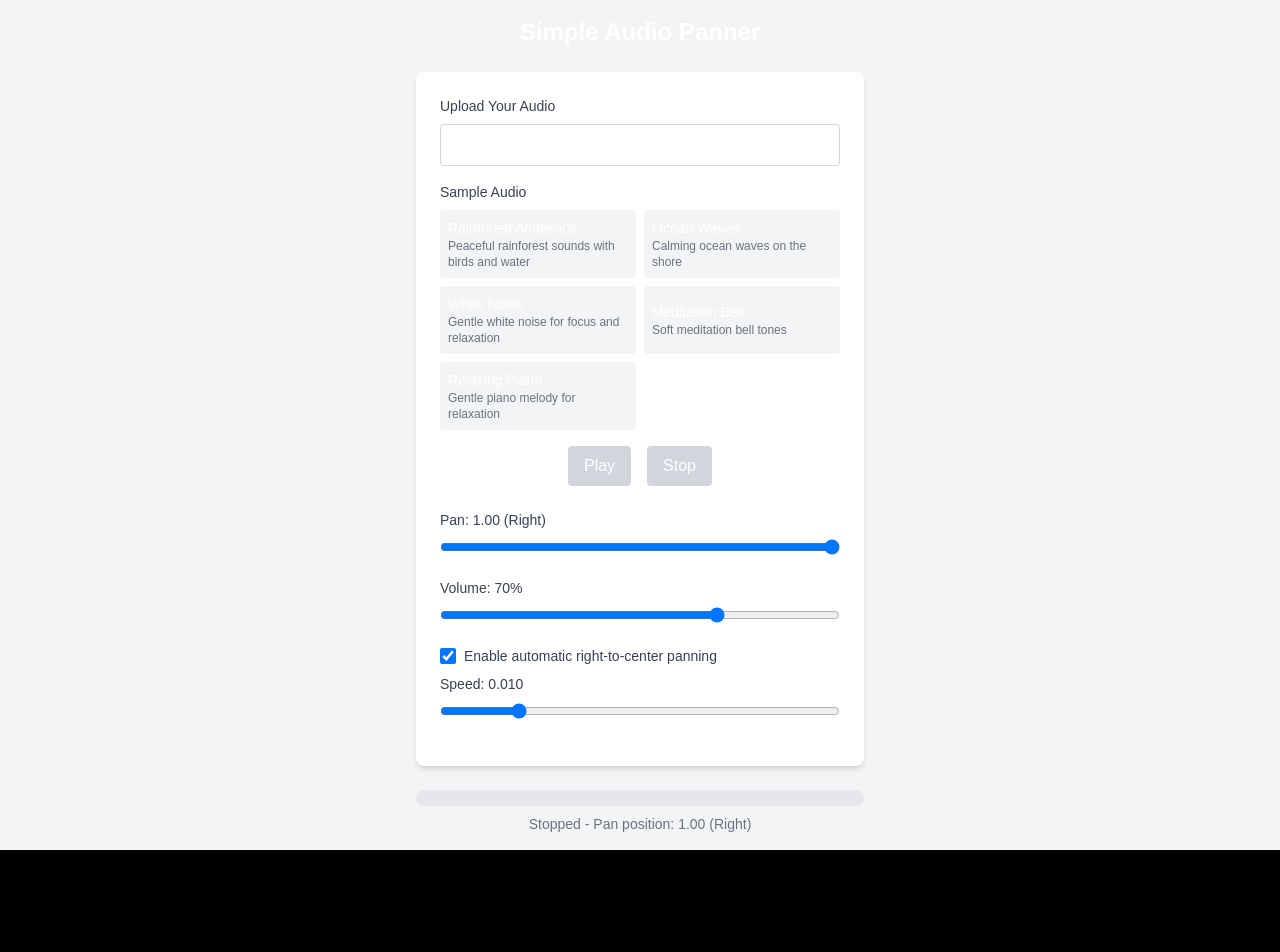
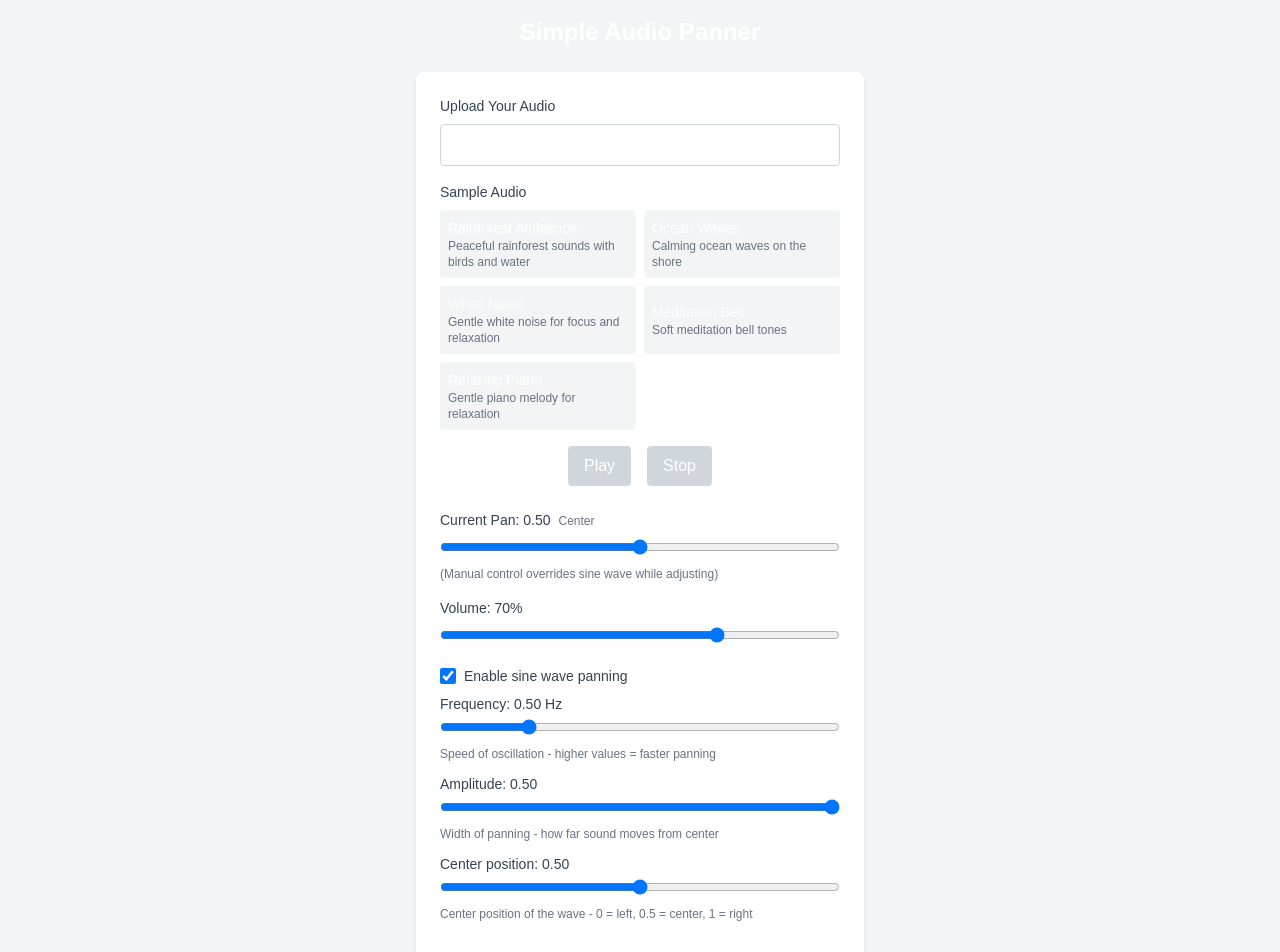
Before and after one commit to Arcadesys/doctorfeelgood, a Next.js app: page /panner in a window 1280 px wide. Shown: the top 952 px of the page. Before the commit the page ends 850 px from the top, so only its background shows below. Built offline with nearby package versions, Linux system fonts and the light colour scheme.

Commit message:
Implement sine wave oscillation with frequency and amplitude controls

```diff
--- a/src/components/SimplePanner.tsx
+++ b/src/components/SimplePanner.tsx
@@ -13,11 +13,14 @@ export function SimplePanner() {
   const [audioUrl, setAudioUrl] = useState<string>('');
   const [audioTitle, setAudioTitle] = useState<string>('');
   const [isPlaying, setIsPlaying] = useState(false);
-  const [panValue, setPanValue] = useState(1); // Start at right (1)
+  const [panValue, setPanValue] = useState(0.5); // Start at center
   const [volume, setVolume] = useState(0.7); // 0 to 1
+
+  // Oscillation parameters
   const [oscillationEnabled, setOscillationEnabled] = useState(true);
-  const [oscillationSpeed, setOscillationSpeed] = useState(0.01);
-  const [rightToCenter, setRightToCenter] = useState(true); // True = 1 to 0, False = -1 to 0
+  const [frequency, setFrequency] = useState(0.5); // Hz - cycles per second
+  const [amplitude, setAmplitude] = useState(0.5); // 0 to 1 - how wide the pan goes
+  const [offset, setOffset] = useState(0.5); // 0 to 1 - center position of the wave
 
   // References for the audio elements
   const audioElement = useRef<HTMLAudioElement | null>(null);
@@ -166,33 +169,31 @@ export function SimplePanner() {
     }
   }, [volume]);
 
-  // Oscillation effect - the real meat of the application
+  // Oscillation effect using sine wave
   useEffect(() => {
     if (!isPlaying || !oscillationEnabled) return;
 
-    // Create oscillation between right and center
-    let direction = rightToCenter ? -1 : 1; // -1 = towards center, 1 = towards right
-    let currentPosition = panValue;
+    // Track animation time
+    let startTime = Date.now();
 
     const interval = setInterval(() => {
-      // Move the pan position
-      currentPosition += oscillationSpeed * direction;
+      // Calculate elapsed time in seconds
+      const elapsedTime = (Date.now() - startTime) / 1000;
 
-      // Reverse direction if we hit the boundaries
-      if (currentPosition >= 1) {
-        currentPosition = 1;
-        direction = -1; // Start moving toward center
-      } else if (currentPosition <= 0) {
-        currentPosition = 0;
-        direction = 1; // Start moving toward right
-      }
+      // Calculate sine wave: offset + amplitude * sin(2π * frequency * time)
+      // This creates a wave centered at 'offset' with amplitude 'amplitude'
+      // that completes 'frequency' cycles per second
+      const newPanValue = offset + amplitude * Math.sin(2 * Math.PI * frequency * elapsedTime);
 
-      // Update the pan value state
-      setPanValue(currentPosition);
-    }, 20); // 20ms for smoother transitions
+      // Clamp between 0 and 1 to ensure it's a valid pan value
+      const clampedPanValue = Math.max(0, Math.min(1, newPanValue));
+
+      // Update pan value
+      setPanValue(clampedPanValue);
+    }, 16); // ~60fps for smooth visual updates
 
     return () => clearInterval(interval);
-  }, [isPlaying, panValue, oscillationEnabled, oscillationSpeed, rightToCenter]);
+  }, [isPlaying, oscillationEnabled, frequency, amplitude, offset]);
 
   return (
     <div className="flex flex-col items-center justify-center min-h-screen bg-gray-100 p-4">
@@ -267,7 +268,10 @@ export function SimplePanner() {
         {/* Pan control */}
         <div className="mb-4">
           <label htmlFor="panControl" className="block text-sm font-medium text-gray-700 mb-2">
-            Pan: {panValue.toFixed(2)} ({panValue === 0 ? 'Center' : panValue === 1 ? 'Right' : 'Between'})
+            Current Pan: {panValue.toFixed(2)}
+            <span className="ml-2 text-xs text-gray-500">
+              {panValue < 0.4 ? 'Left' : panValue > 0.6 ? 'Right' : 'Center'}
+            </span>
           </label>
           <input
             id="panControl"
@@ -278,7 +282,11 @@ export function SimplePanner() {
             value={panValue}
             onChange={(e) => setPanValue(parseFloat(e.target.value))}
             className="w-full"
+            aria-label={`Pan position: ${panValue.toFixed(2)}`}
           />
+          <div className="text-xs text-gray-500 mt-1">
+            (Manual control overrides sine wave while adjusting)
+          </div>
         </div>
 
         {/* Volume control */}
@@ -309,25 +317,71 @@ export function SimplePanner() {
               className="mr-2 h-4 w-4"
             />
             <label htmlFor="oscillation" className="text-sm font-medium text-gray-700">
-              Enable automatic right-to-center panning
+              Enable sine wave panning
             </label>
           </div>
 
           {oscillationEnabled && (
+            <div className="space-y-3">
+              {/* Frequency control */}
               <div>
-              <label htmlFor="speed" className="block text-sm font-medium text-gray-700 mb-2">
-                Speed: {oscillationSpeed.toFixed(3)}
+                <label htmlFor="frequency" className="block text-sm font-medium text-gray-700 mb-1">
+                  Frequency: {frequency.toFixed(2)} Hz
                 </label>
                 <input
-                id="speed"
+                  id="frequency"
                   type="range"
-                min="0.001"
-                max="0.05"
-                step="0.001"
-                value={oscillationSpeed}
-                onChange={(e) => setOscillationSpeed(parseFloat(e.target.value))}
+                  min="0.1"
+                  max="2"
+                  step="0.01"
+                  value={frequency}
+                  onChange={(e) => setFrequency(parseFloat(e.target.value))}
                   className="w-full"
                 />
+                <div className="text-xs text-gray-500 mt-1">
+                  Speed of oscillation - higher values = faster panning
+                </div>
+              </div>
+
+              {/* Amplitude control */}
+              <div>
+                <label htmlFor="amplitude" className="block text-sm font-medium text-gray-700 mb-1">
+                  Amplitude: {amplitude.toFixed(2)}
+                </label>
+                <input
+                  id="amplitude"
+                  type="range"
+                  min="0"
+                  max="0.5"
+                  step="0.01"
+                  value={amplitude}
+                  onChange={(e) => setAmplitude(parseFloat(e.target.value))}
+                  className="w-full"
+                />
+                <div className="text-xs text-gray-500 mt-1">
+                  Width of panning - how far sound moves from center
+                </div>
+              </div>
+
+              {/* Offset control */}
+              <div>
+                <label htmlFor="offset" className="block text-sm font-medium text-gray-700 mb-1">
+                  Center position: {offset.toFixed(2)}
+                </label>
+                <input
+                  id="offset"
+                  type="range"
+                  min="0"
+                  max="1"
+                  step="0.01"
+                  value={offset}
+                  onChange={(e) => setOffset(parseFloat(e.target.value))}
+                  className="w-full"
+                />
+                <div className="text-xs text-gray-500 mt-1">
+                  Center position of the wave - 0 = left, 0.5 = center, 1 = right
+                </div>
+              </div>
             </div>
           )}
         </div>
@@ -350,13 +404,21 @@ export function SimplePanner() {
       {/* Status text */}
       <div className="mt-2 text-sm text-gray-500">
         {isPlaying ? 'Playing' : 'Stopped'} -
-        Pan position: {panValue.toFixed(2)} ({panValue === 0 ? 'Center' : panValue === 1 ? 'Right' : 'Between'})
+        Pan: {panValue.toFixed(2)} &nbsp;
+        {oscillationEnabled ?
+          `(Sine wave: ${frequency.toFixed(1)}Hz, amplitude: ${amplitude.toFixed(2)})` :
+          '(Manual control)'
+        }
       </div>
 
       {/* Accessibility info */}
       <div className="sr-only" aria-live="polite">
         {isPlaying ? 'Audio is playing' : 'Audio is stopped'}.
-        Pan position: {panValue.toFixed(2)} ({panValue === 0 ? 'Center' : panValue === 1 ? 'Right' : 'Between center and right'}).
+        Pan position: {panValue.toFixed(2)}.
+        {oscillationEnabled ?
+          `Using sine wave oscillation with frequency ${frequency} Hertz and amplitude ${amplitude}.` :
+          'Using manual panning control.'
+        }
       </div>
     </div>
   );
```
Lines whose indentation alone changed are shown as unchanged.
